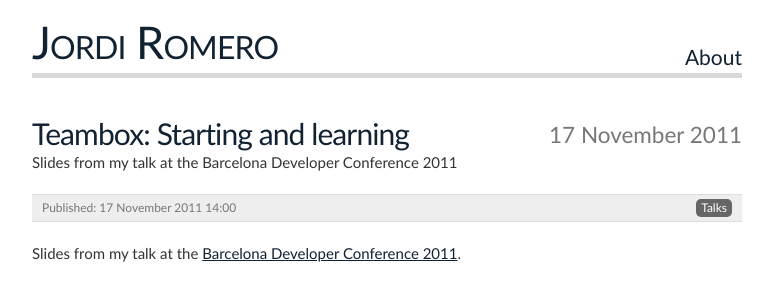
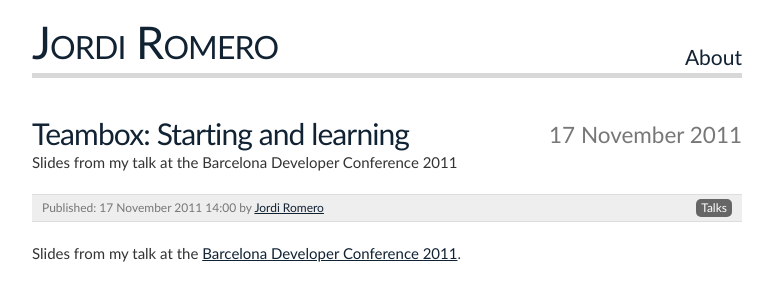
Before and after one commit to jrom/jrom.github.com, a Jekyll site: the page built from _posts/2011-11-17-starting-and-learning.md, in a window 1280 px wide, cut to the strip 0-283 px from the top of the page. Shown: the whole strip, without its empty margins (253-1026 px from the left). Built offline with Jekyll 4.4.1, drawn with Linux system fonts in a browser that asks for light colours.

Commit message:
author trick

```diff
--- a/_layouts/page.html
+++ b/_layouts/page.html
@@ -14,6 +14,7 @@ layout: default
     <span>
       Published:
       {{ page.date | date: "%d %B %Y %H:%M"}}
+      by <a href="/about" rel="author">Jordi Romero</a>
     </span>
     <ul class='tags'>
       {% for tag in page.categories %}
--- a/about.html
+++ b/about.html
@@ -33,6 +33,8 @@ title: About
       </p>
 
       <p>If you want to get in touch with me, please go to the <a href="/contact" title="Contact Jordi Romero">contact</a> page.</p>
+
+      <p>You can also see Jordi Romero's <a href="https://plus.google.com/103269591064778584483" rel="me">Google+ profile</a>, <a href="http://www.linkedin.com/in/jordiromero">LinkedIn</a>, <a href="https://twitter.com/jordiromero">Twitter</a>, <a href="https://github.com/jrom">Github</a> and <a href="http://www.flickr.com/photos/jordi_romero/">Flickr</a>.</p>
     </div>
   </div>
 </div>
```
